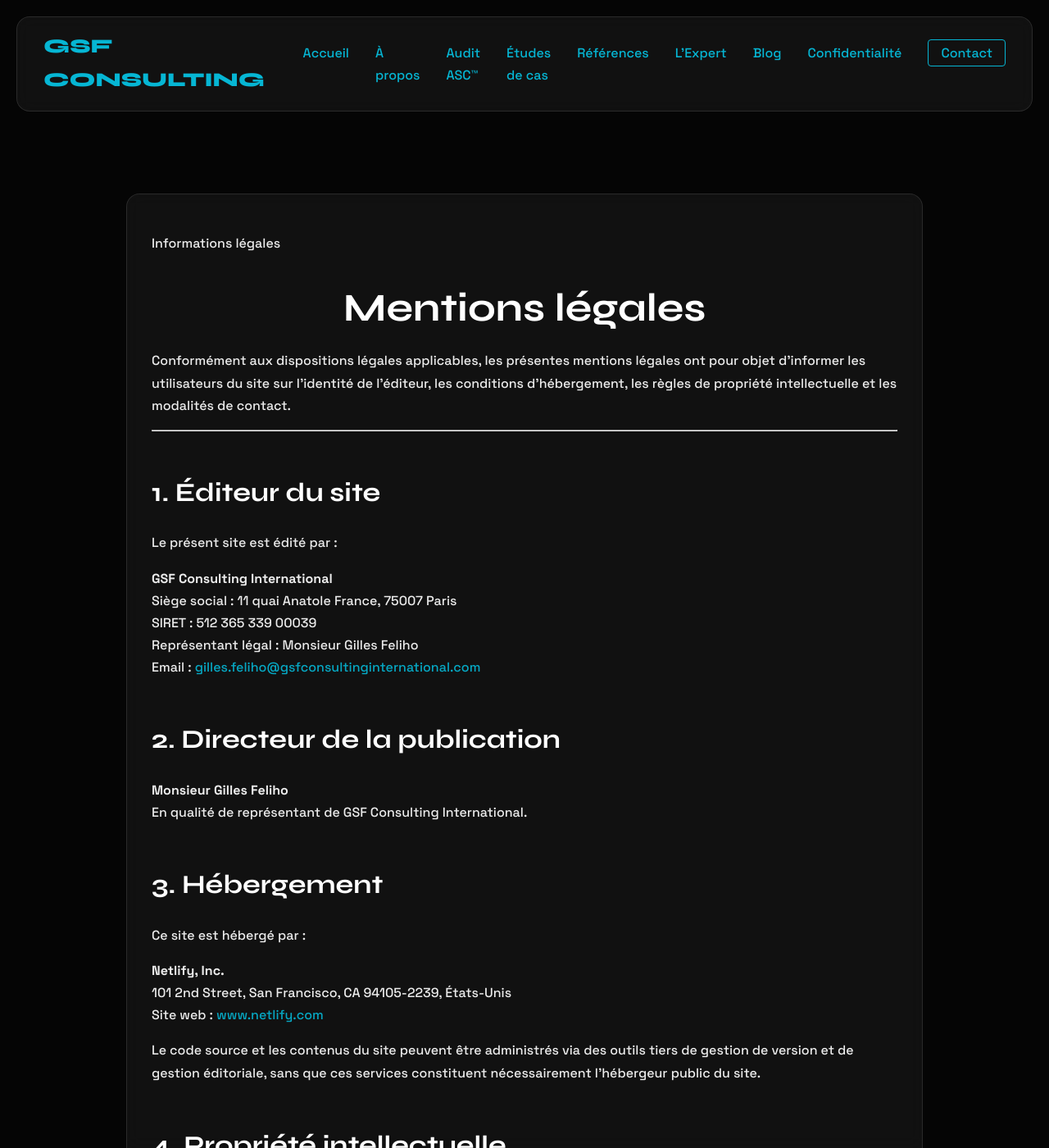
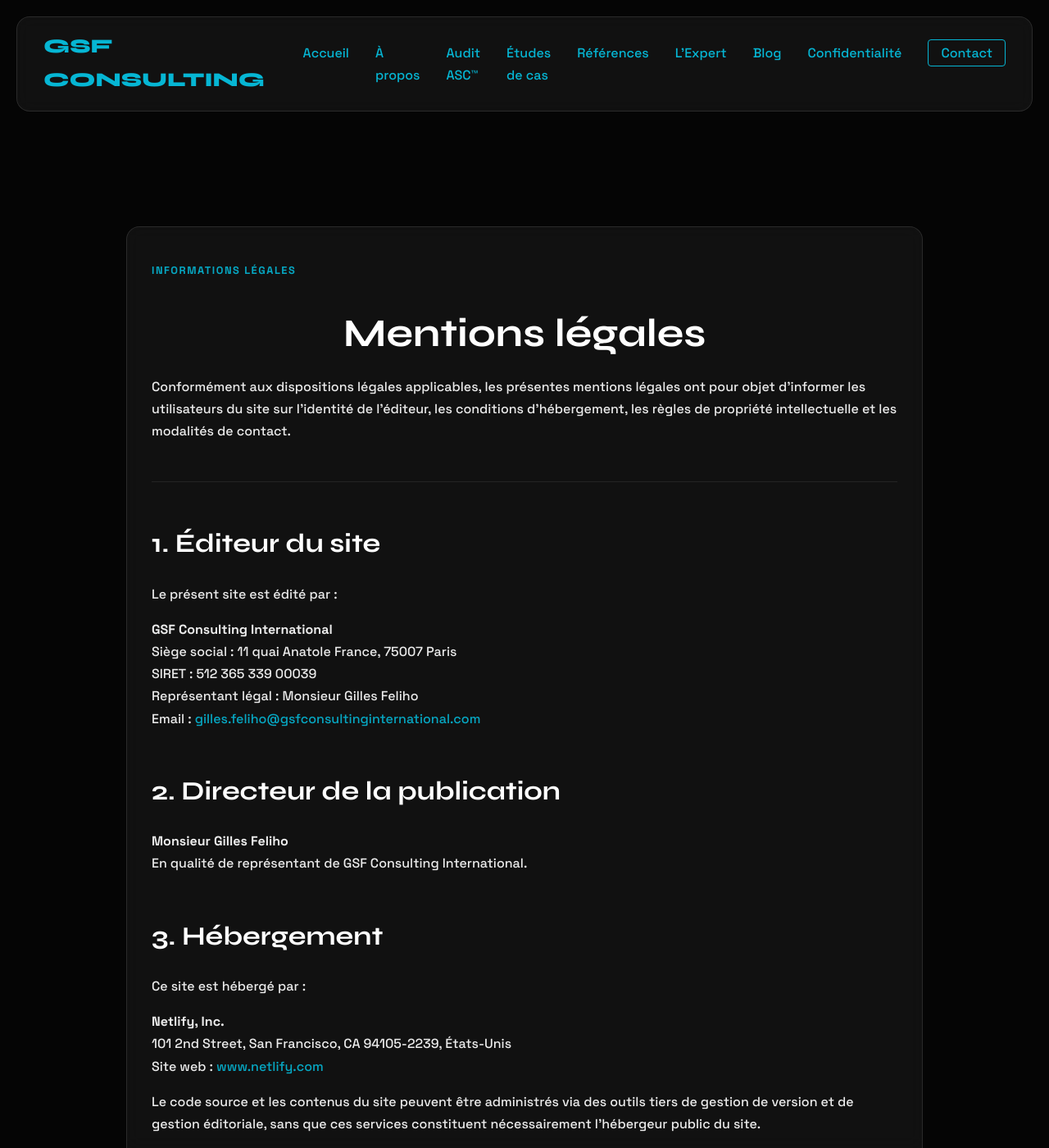
Before and after one commit to GSF-CONSULTING-INTERNATIONALE/.github.io-, a Jekyll site: the page built from mentions-legales.html, in a window 1280 px wide and 1400 px high. Shown: the whole window at 82% size. Built offline with Jekyll 4.4.1, drawn with Linux system fonts in a browser that asks for light colours.

Commit message:
Updated 1 file via CloudCannon.

```diff
--- a/Css/style.css
+++ b/Css/style.css
@@ -1,6 +1,6 @@
 /* Custom Futuristic Styles */
 
-/* Base */
+/* ===== BASE ===== */
 html {
     scroll-behavior: smooth;
 }
@@ -34,7 +34,7 @@
     box-sizing: border-box;
 }
 
-/* Glassmorphism Effect */
+/* ===== GLASSMORPHISM ===== */
 .glass-card {
     background: rgba(255, 255, 255, 0.05);
     backdrop-filter: blur(10px);
@@ -49,7 +49,7 @@
     box-shadow: 0 10px 30px -10px rgba(6, 182, 212, 0.3);
 }
 
-/* Animated Grid Background */
+/* ===== ANIMATED GRID BACKGROUND ===== */
 .bg-grid {
     background-image:
         linear-gradient(rgba(6, 182, 212, 0.1) 1px, transparent 1px),
@@ -59,11 +59,11 @@
 }
 
 @keyframes moveGrid {
-    0% { background-position: 0 0; }
+    0%   { background-position: 0 0; }
     100% { background-position: 40px 40px; }
 }
 
-/* Fade In Animation */
+/* ===== FADE IN ANIMATION ===== */
 .animate-fade-in-up {
     animation: fadeInUp 1s ease-out forwards;
 }
@@ -79,14 +79,14 @@
     }
 }
 
-/* Navbar Scroll Effect */
+/* ===== NAVBAR SCROLL EFFECT ===== */
 nav.scrolled {
     background-color: rgba(5, 5, 5, 0.95);
     border-bottom-color: rgba(6, 182, 212, 0.3);
     backdrop-filter: blur(10px);
 }
 
-/* Content Pages */
+/* ===== CONTENT PAGES ===== */
 .legal-page {
     max-width: 1100px;
     margin: 0 auto;
@@ -136,13 +136,35 @@
     border-left: 3px solid #06b6d4;
     margin: 1.5rem 0;
     padding: 1rem 1.25rem;
-    background: rgba(255,255,255,0.04);
-    color: rgba(255,255,255,0.92);
+    background: rgba(255, 255, 255, 0.04);
+    color: rgba(255, 255, 255, 0.92);
     font-style: italic;
     border-radius: 0 8px 8px 0;
 }
 
-/* Grid / Cards */
+/* ===== ÉTUDES DE CAS — composants spécifiques ===== */
+.section-kicker {
+    font-family: 'Space Grotesk', sans-serif;
+    font-size: 0.8rem;
+    font-weight: 600;
+    letter-spacing: 0.12em;
+    text-transform: uppercase;
+    color: #06b6d4;
+    margin-bottom: 0.5rem;
+}
+
+.legal-card {
+    padding: 40px 48px;
+    margin-top: 40px;
+}
+
+.soft-divider {
+    border: none;
+    border-top: 1px solid rgba(255, 255, 255, 0.08);
+    margin: 48px 0;
+}
+
+/* ===== GRID / CARDS ===== */
 .grid-layout {
     display: grid;
     grid-template-columns: repeat(auto-fit, minmax(300px, 1fr));
@@ -154,7 +176,7 @@
     padding: 30px;
 }
 
-/* CTA Buttons */
+/* ===== CTA BUTTONS ===== */
 .case-cta {
     margin-top: 1.4rem;
 }
@@ -174,7 +196,7 @@
     color: #050505;
 }
 
-/* Mobile */
+/* ===== RESPONSIVE — MOBILE ===== */
 @media (max-width: 768px) {
     .legal-page {
         padding: 60px 6%;
@@ -191,4 +213,8 @@
     .grid-layout {
         grid-template-columns: 1fr;
     }
+
+    .legal-card {
+        padding: 24px 20px;
+    }
 }
```
